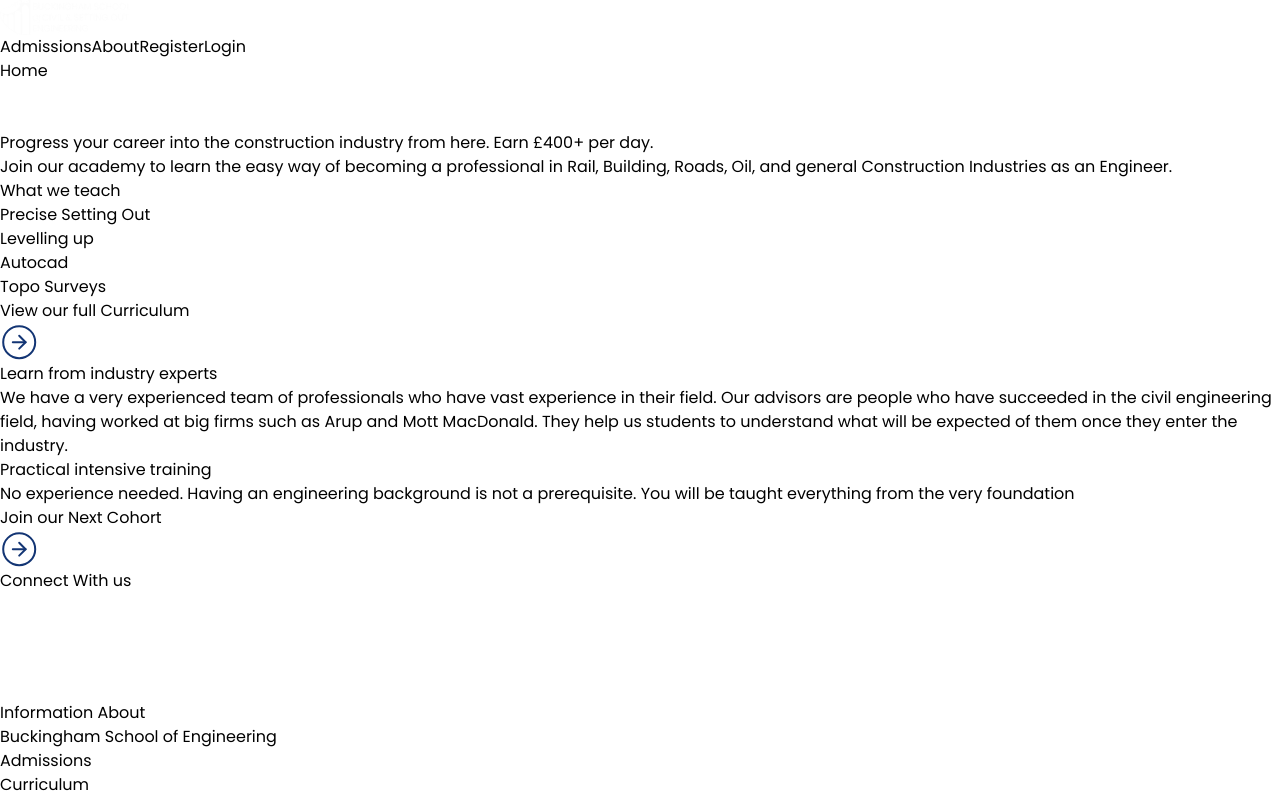
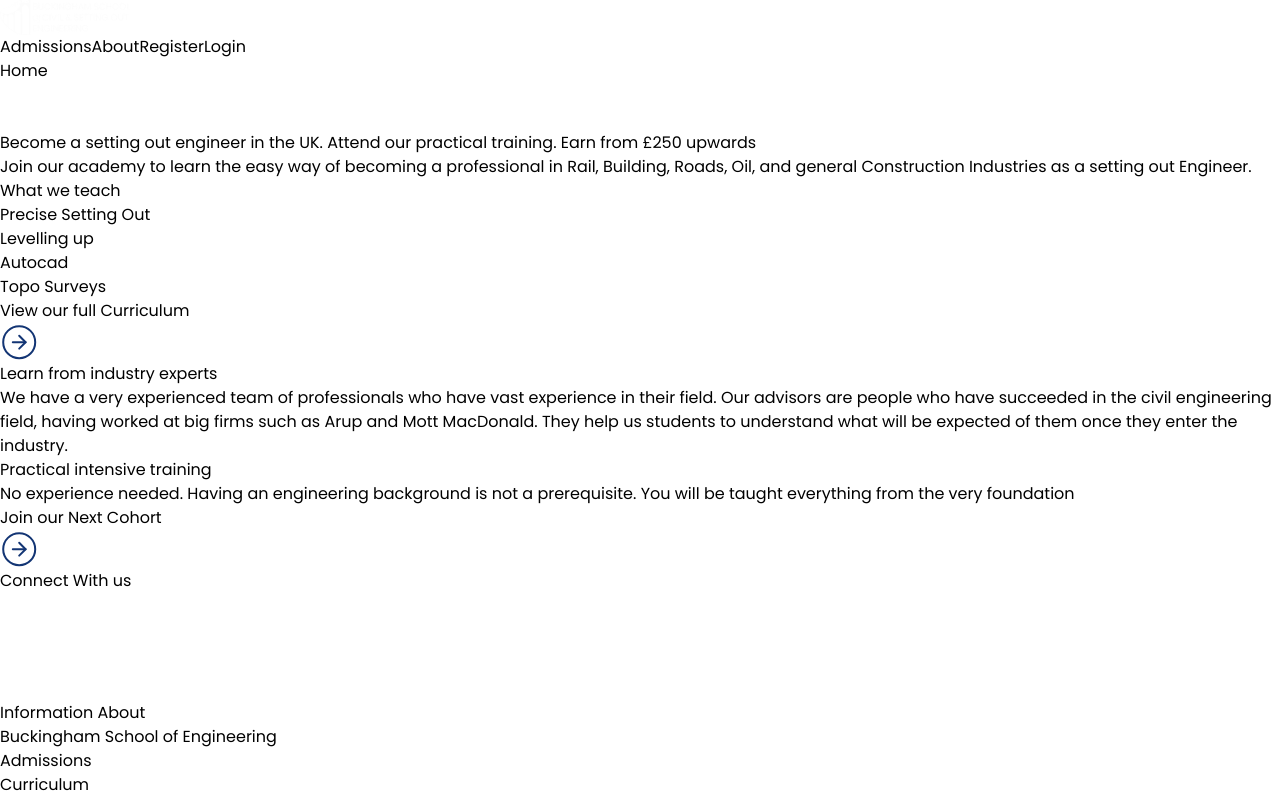
Before and after one commit to pkogolo/BSchEngineering, a React (Vite) app: page / in a window 1280 px wide. Shown: the top 796 px of the page. Built offline with nearby package versions, Linux system fonts and the light colour scheme; grey boxes are pictures that could not be loaded; the HTML template or start-up script is replaced by a standard one.

Commit message:
Added updates to header section of home page

```diff
--- a/src/Components/Header.jsx
+++ b/src/Components/Header.jsx
@@ -13,7 +13,7 @@ function Header({ headerImage, headerText, headerParagraph }) {
           initial={{ opacity: 0, y: 100 }}
           animate={{ opacity: 1, y: 0 }}
           transition={{ ease: "easeOut", duration: 2 }}
-          className="sm:text-5xl text-3xl text-[#2F2D2D] w-full sm:w-1/2 text-center sm:mb-40 mb-20 sm:mt-20 mt-10 "
+          className="sm:text-3xl text-xl text-[#2F2D2D] w-full sm:w-1/2 text-center sm:mb-40 mb-20 sm:mt-20 mt-10 leading-70 "
         >
           {headerText}
         </motion.h1>
@@ -22,7 +22,7 @@ function Header({ headerImage, headerText, headerParagraph }) {
           className="w-full sm:py-[22rem] py-[14rem] bg-cover bg-center  "
         ></div>
 
-        <p className="text-[#68696F] sm:my-36 my-8 sm:w-1/2 w-full text-2xl text-center leading-10">
+        <p className="text-[#68696F] sm:my-20 my-8 sm:w-1/2 w-full text-xl text-center leading-30">
           {headerParagraph}
         </p>
       </div>
--- a/src/Pages/Home.jsx
+++ b/src/Pages/Home.jsx
@@ -16,9 +16,9 @@ import reinforcement2 from "../images/reinforcement-2.jpg";
 import reinforcement3 from "../images/reinforcement-3.jpg";
 import surveying3 from "../images/surveying-3.jpg";
 import surveying2 from "../images/surveying-2.jpeg";
-import levellingUp1 from "../images/galleryImages/gallery1_37.jpg"
-import levellingUp2 from "../images/galleryImages/gallery1_29.jpg"
-import levellingUp3 from "../images/galleryImages/gallery1_22.jpg"
+import levellingUp1 from "../images/galleryImages/gallery1_37.jpg";
+import levellingUp2 from "../images/galleryImages/gallery1_29.jpg";
+import levellingUp3 from "../images/galleryImages/gallery1_22.jpg";
 
 function Home() {
   const image1 =
@@ -47,9 +47,9 @@ function Home() {
       setion: "headerSection",
       image: surveying2,
       heading:
-        "Progress your career into the construction industry from here. Earn £400+ per day.",
+        "Become a setting out engineer in the UK. Attend our practical training. Earn from £250  upwards",
       caption:
-        "Join our academy to learn the easy way of becoming a professional in Rail, Building, Roads, Oil, and general Construction Industries as an Engineer. ",
+        "Join our academy to learn the easy way of becoming a professional in Rail, Building, Roads, Oil, and general Construction Industries as a setting out Engineer.",
     },
   ];
 
```
